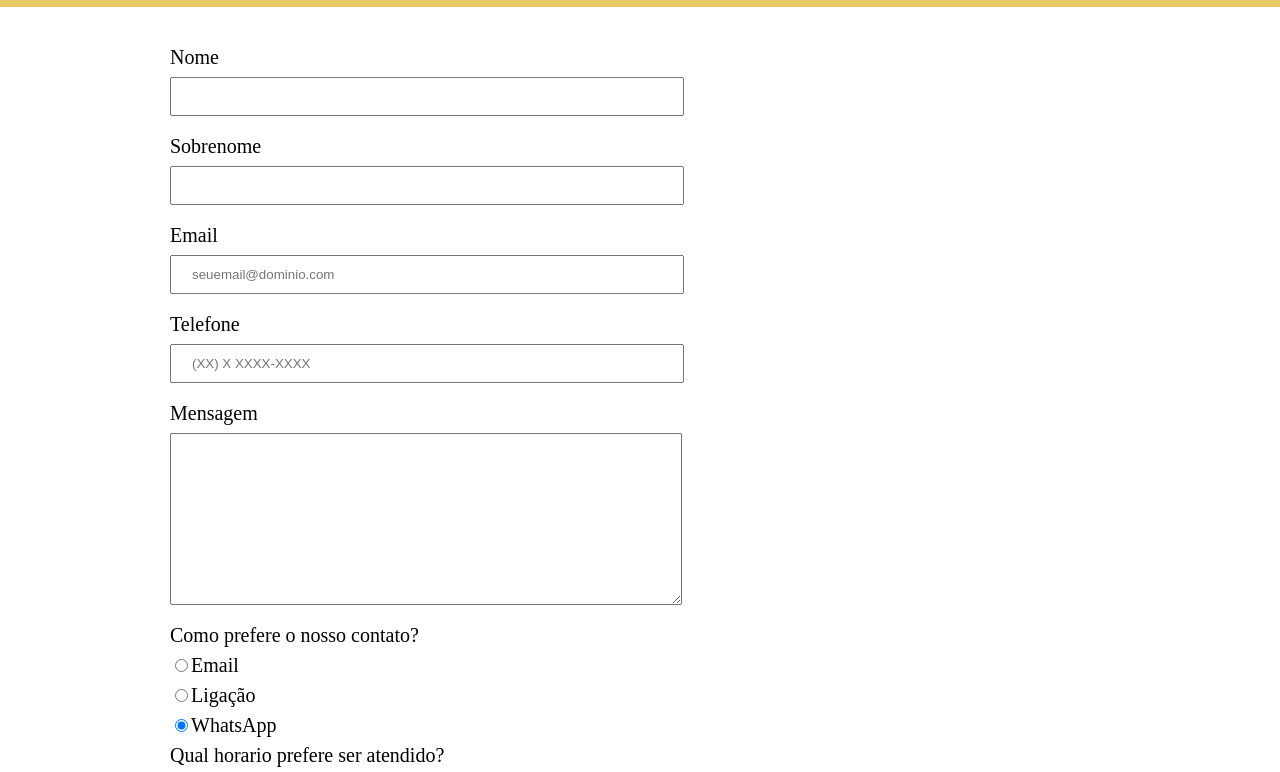
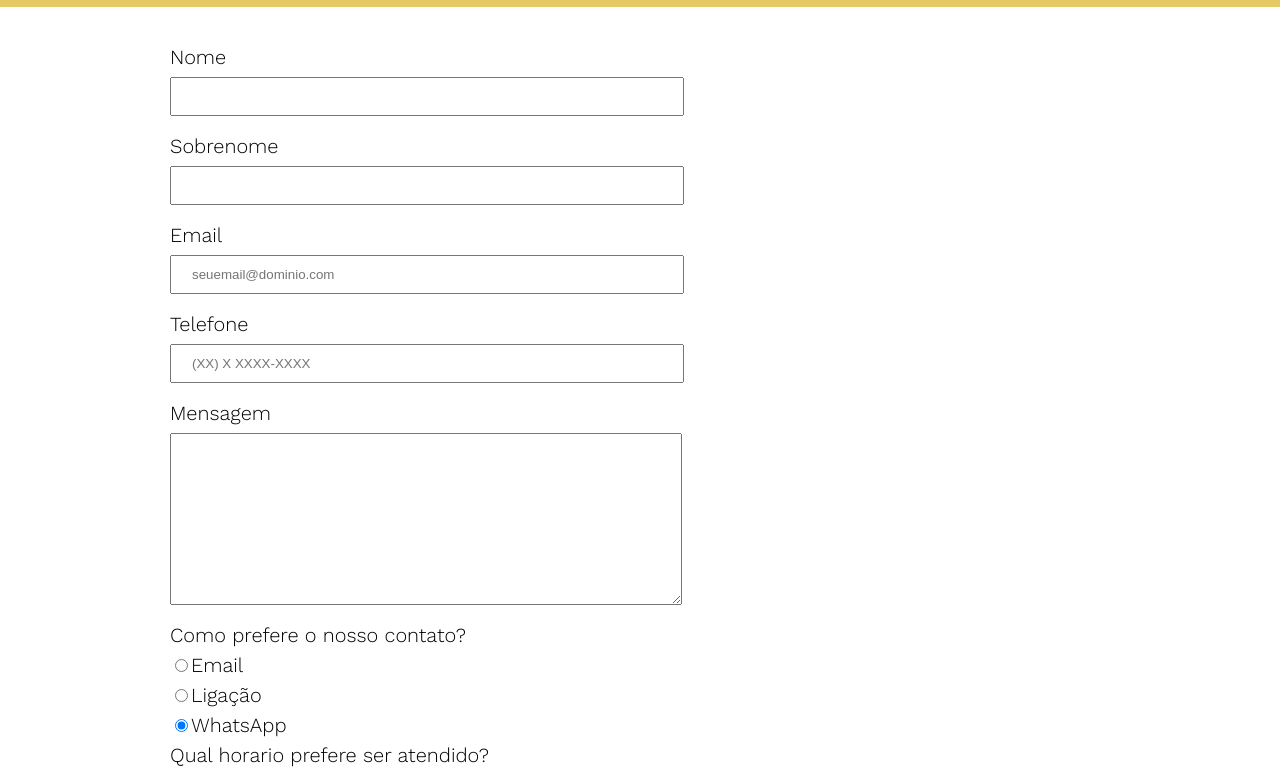
Before and after one commit to daianercruz/project-barbearia-felix, a plain HTML site: page contato.html in a window 1280 px wide. Shown: the part 286-1058 px from the top of the page. Drawn offline with nearby package versions, Linux system fonts and the light colour scheme.

Commit message:
alterando a fonte da pagina

```diff
--- a/contato.html
+++ b/contato.html
@@ -4,6 +4,9 @@
     <meta charset="UTF-8">
     <link rel="stylesheet" href="reset.css">
         <link rel="stylesheet" href="style.css">
+        <link rel="preconnect" href="https://fonts.googleapis.com">
+        <link rel="preconnect" href="https://fonts.gstatic.com" crossorigin>
+        <link href="https://fonts.googleapis.com/css2?family=Work+Sans:wght@ 00;300&display=swap" rel="stylesheet">
         <link rel="icon" type="imagem/png" href="icon.png" />
 
     <title>Contato - Barbearia</title>
--- a/style.css
+++ b/style.css
@@ -1,3 +1,6 @@
+body{
+	font-family: 'Work Sans', sans-serif;
+}
 
 header {
 	background: #e7c964;
```
Also changed, not shown: index.html (+3 -1 lines), produtos.html (+3 -0 lines).
